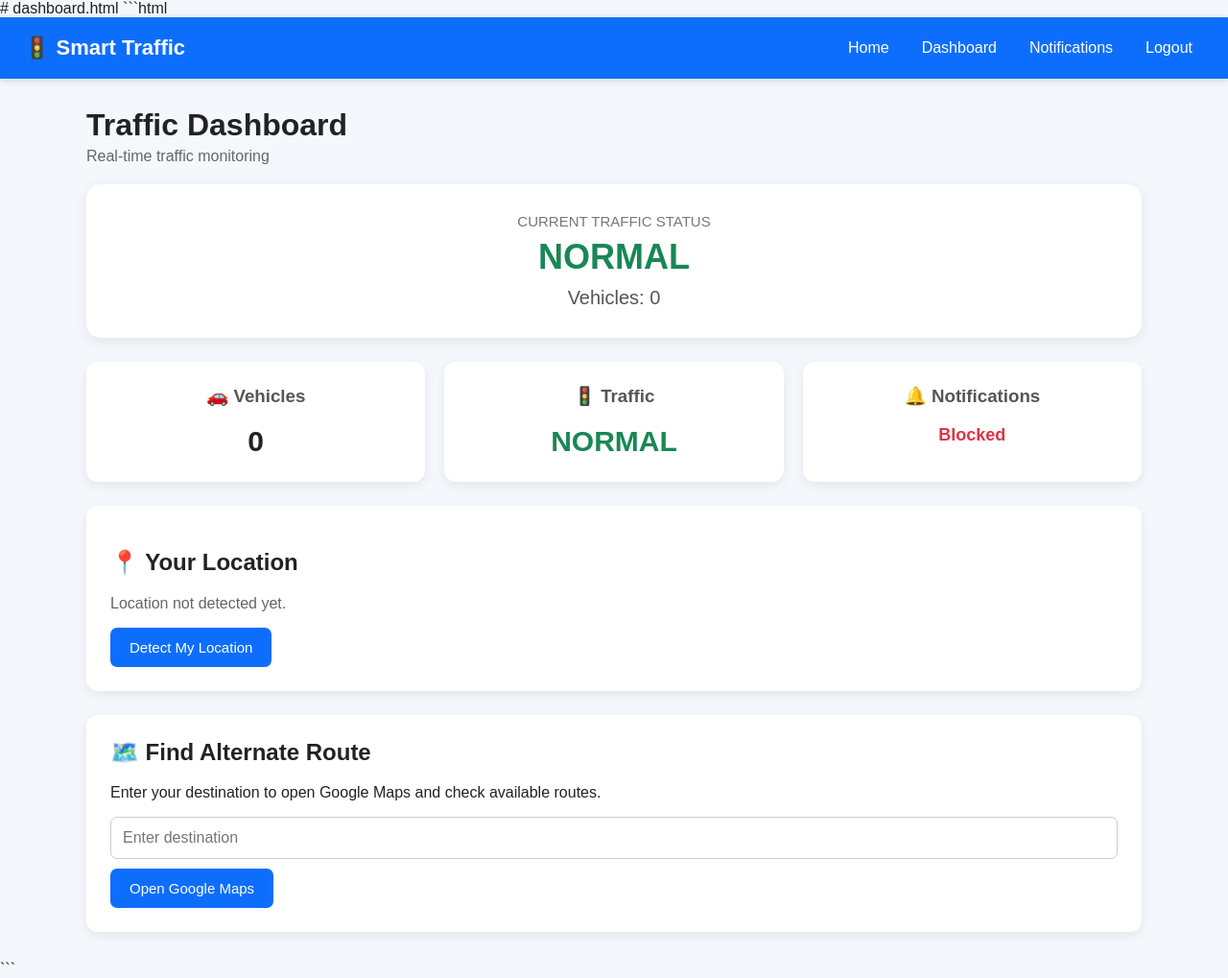
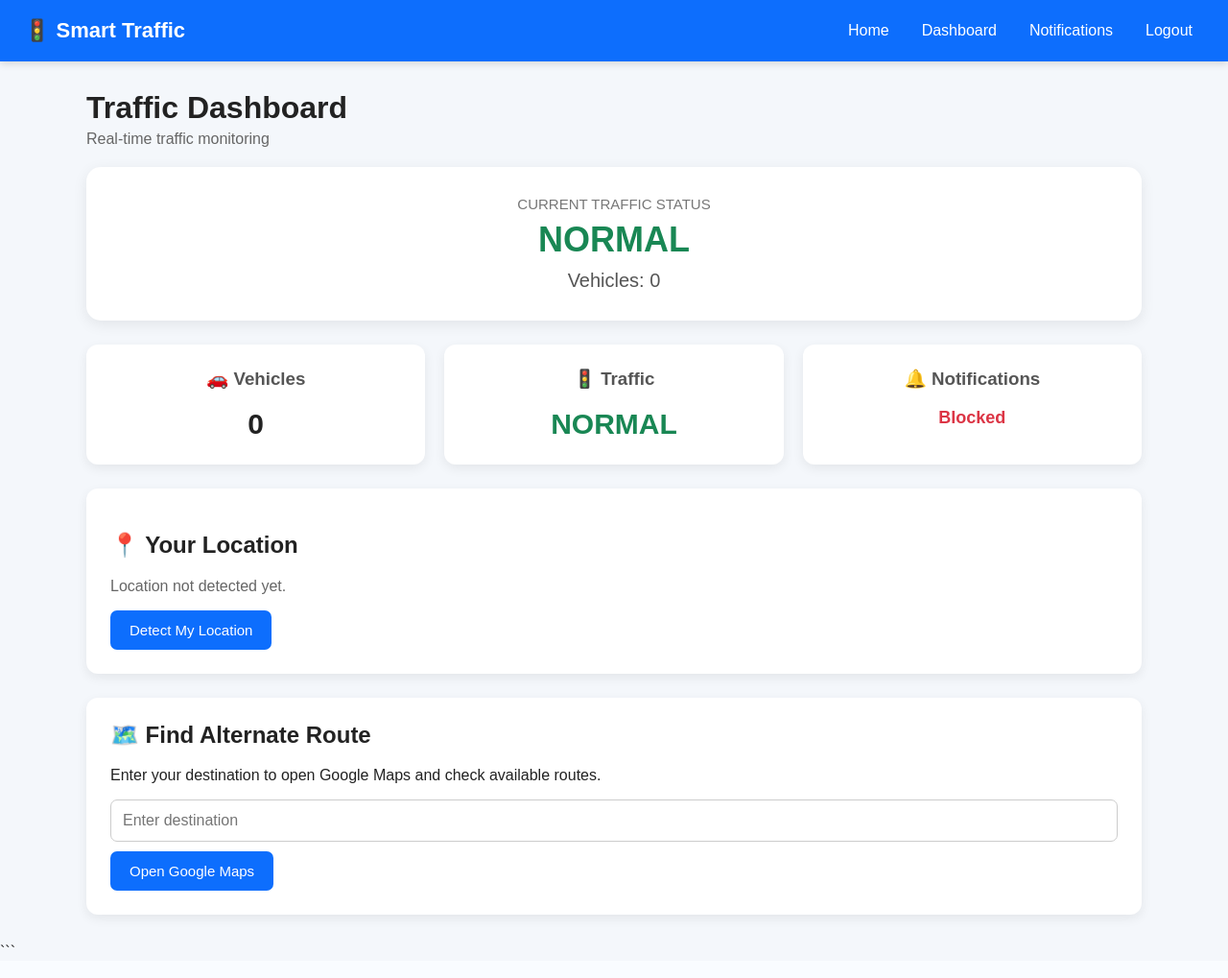
Before and after one commit to sanjaysanju00/traffix, a Flask app: page /dashboard in a window 1280 px wide. Shown: the whole page at 96% size. After the commit the page ends 987 px from the top, so only its background shows below. Run offline with Flask 3, Linux system fonts and the light colour scheme; the visitor is signed in with stand-in values (Sample User, id 1); some libraries are stand-ins or nearby versions.

````diff
--- a/templates/dashboard.html
+++ b/templates/dashboard.html
@@ -1,6 +1,3 @@
-# dashboard.html
-
-```html
 <!DOCTYPE html>
 <html lang="en">
 
````
